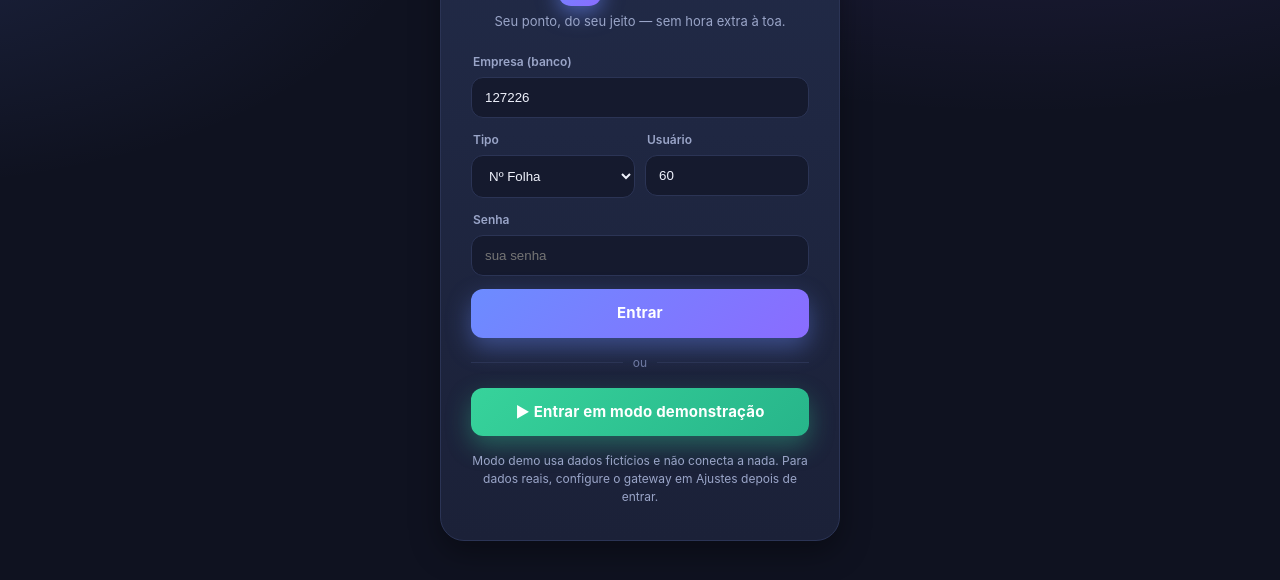
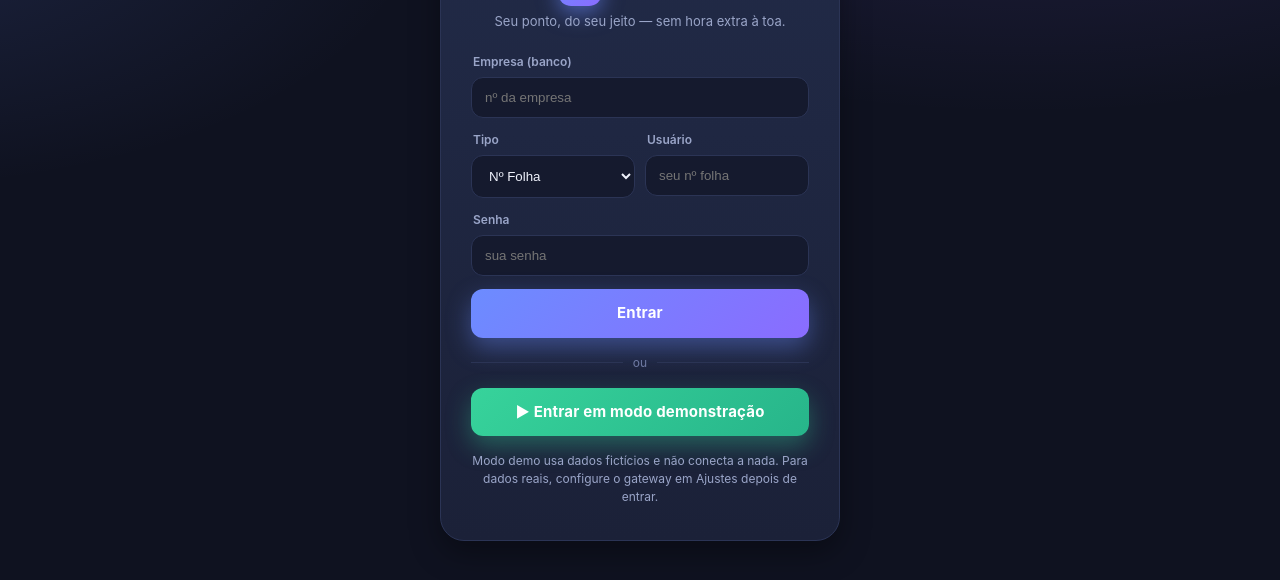
Before and after one commit to denerbatista/pontoimp, a plain HTML site: page index.html in a window 1280 px wide. Shown: the part 166-746 px from the top of the page. Drawn offline with Linux system fonts and the light colour scheme.

Commit message:
Motor v5 (atraso/adiantado) + metas por dia + remove dados pessoais do login

```diff
--- a/index.html
+++ b/index.html
@@ -149,11 +149,11 @@
   <div class="loginCard">
     <div class="brand"><div class="logo">Pi</div><h1>Ponto<span>Imp</span></h1></div>
     <div class="sub">Seu ponto, do seu jeito — sem hora extra à toa.</div>
-    <div class="field"><label>Empresa (banco)</label><input id="l_banco" placeholder="ex.: 127226" value="127226"></div>
+    <div class="field"><label>Empresa (banco)</label><input id="l_banco" placeholder="nº da empresa" autocomplete="off"></div>
     <div class="row2">
       <div class="field"><label>Tipo</label>
         <select id="l_tipo"><option value="0">Nº Folha</option><option value="1">Identificador</option></select></div>
-      <div class="field"><label>Usuário</label><input id="l_user" placeholder="ex.: 60" value="60"></div>
+      <div class="field"><label>Usuário</label><input id="l_user" placeholder="seu nº folha" autocomplete="off"></div>
     </div>
     <div class="field"><label>Senha</label><input id="l_pass" type="password" placeholder="sua senha"></div>
     <button class="btn" onclick="doLogin()">Entrar</button>
```
